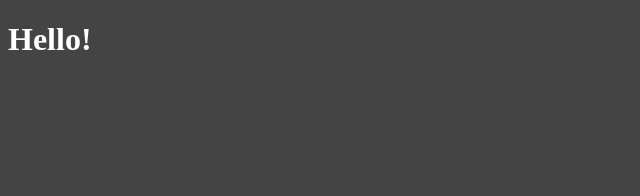
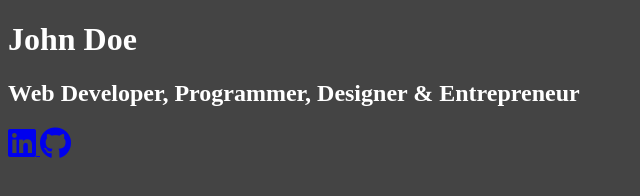
Before and after one commit to alex-h-k/my-portfolio, a website: page dist/index.html in a window 1280 px wide. Shown: the whole page, without its empty margins (0-640 px from the left). Drawn offline with Linux system fonts and the light colour scheme; files whose address does not match are found by name.

Commit message:
finish skelecton of index-html page

```diff
--- a/dist/index.html
+++ b/dist/index.html
@@ -14,6 +14,30 @@
     <title>Welcome To My Portfolio</title>
   </head>
   <body>
-    <h1>Hello!</h1>
+    <header>
+      <div class="menu-btn">
+        <div class="btn-line"></div>
+        <div class="btn-line"></div>
+        <div class="btn-line"></div>
+      </div>
+    </header>
+    <main id="home">
+      <h1 class="lg-heading">
+        John
+        <span class="text-secondary">Doe</span>
+      </h1>
+      <h2 class="sm-heading">
+        Web Developer, Programmer, Designer & Entrepreneur
+      </h2>
+      <div class="icons">
+        <a href="#!">
+          <i class="fab fa-linkedin fa-2x"></i>
+        </a>
+        <a href="#!">
+          <i class="fab fa-github fa-2x"></i>
+        </a>
+      </div>
+    </main>
+    <script src="js/main.js"></script>
   </body>
 </html>
```
Also changed, not shown: dist/main.js (added).
